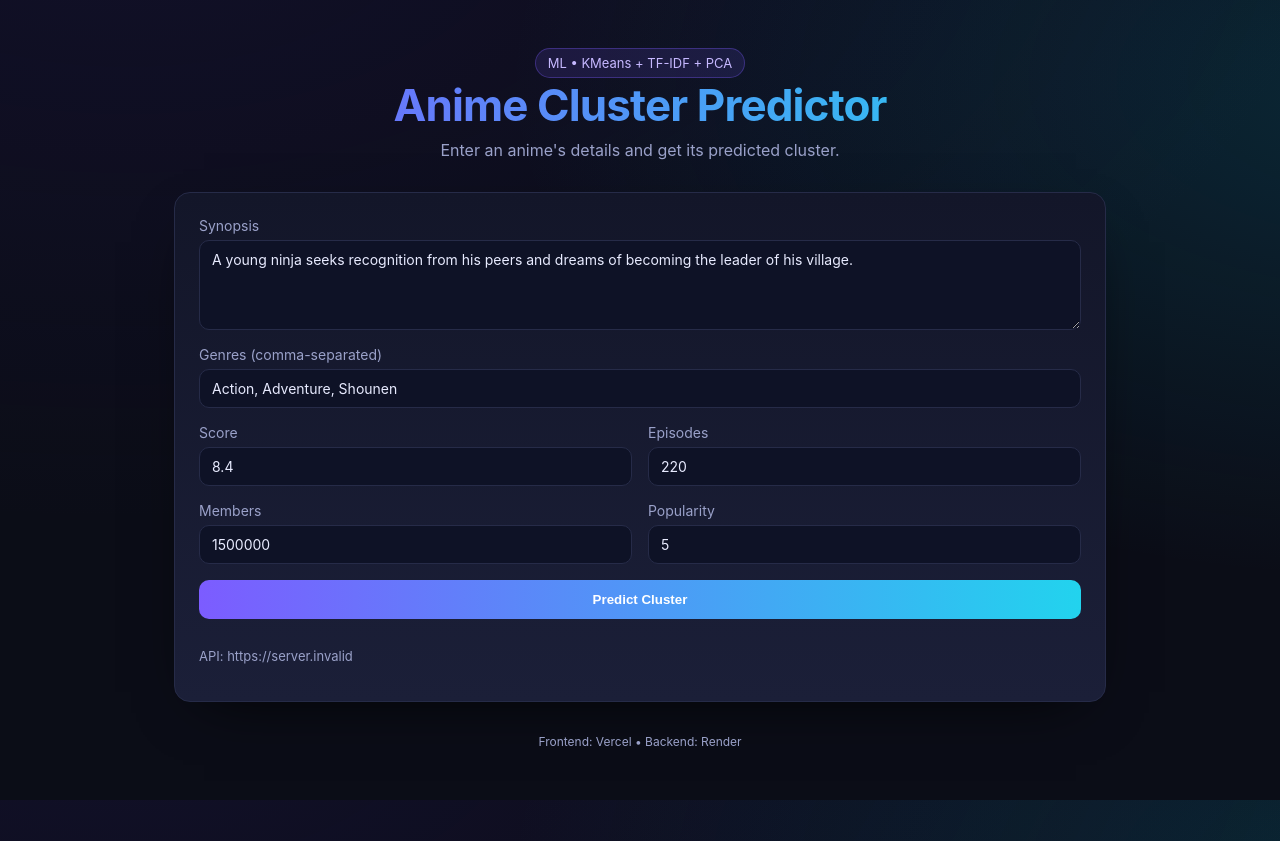
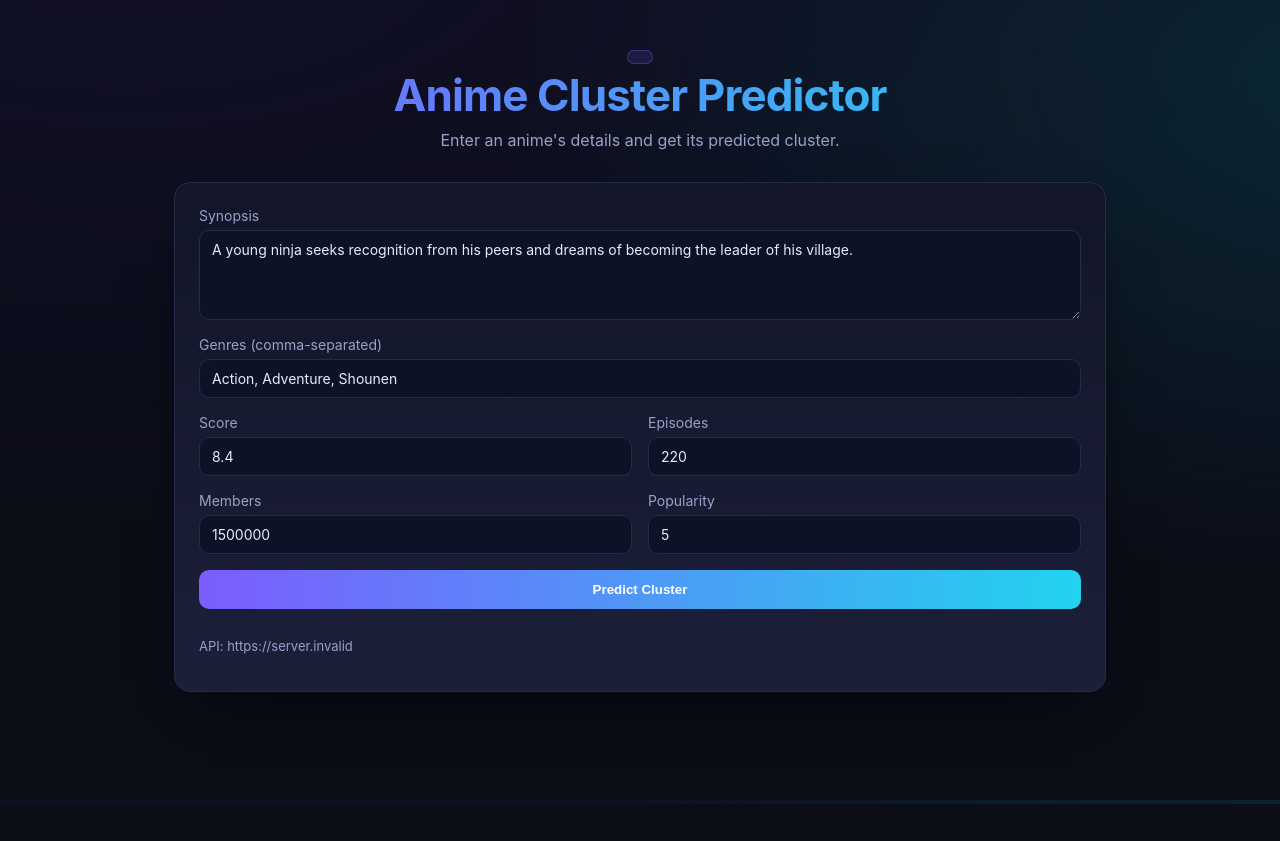
Before and after one commit to VishalChauhan85/Anime-Content-Clustering-, a React (Vite) app in the folder frontend/: page / in a window 1280 px wide. After the commit the page ends 804 px from the top, so only its background shows below. Built offline with nearby package versions, Linux system fonts and the light colour scheme; no server answers.

Commit message:
Update App.jsx

```diff
--- a/frontend/src/App.jsx
+++ b/frontend/src/App.jsx
@@ -58,7 +58,7 @@ export default function App() {
   return (
     <div className="container">
       <header className="hero">
-        <span className="badge">ML • KMeans + TF-IDF + PCA</span>
+        <span className="badge"></span>
         <h1>Anime Cluster Predictor</h1>
         <p>Enter an anime's details and get its predicted cluster.</p>
       </header>
@@ -166,7 +166,7 @@ export default function App() {
         )}
       </div>
 
-      <p className="footer">Frontend: Vercel • Backend: Render</p>
+      <p className="footer"></p>
     </div>
   );
 }
```
